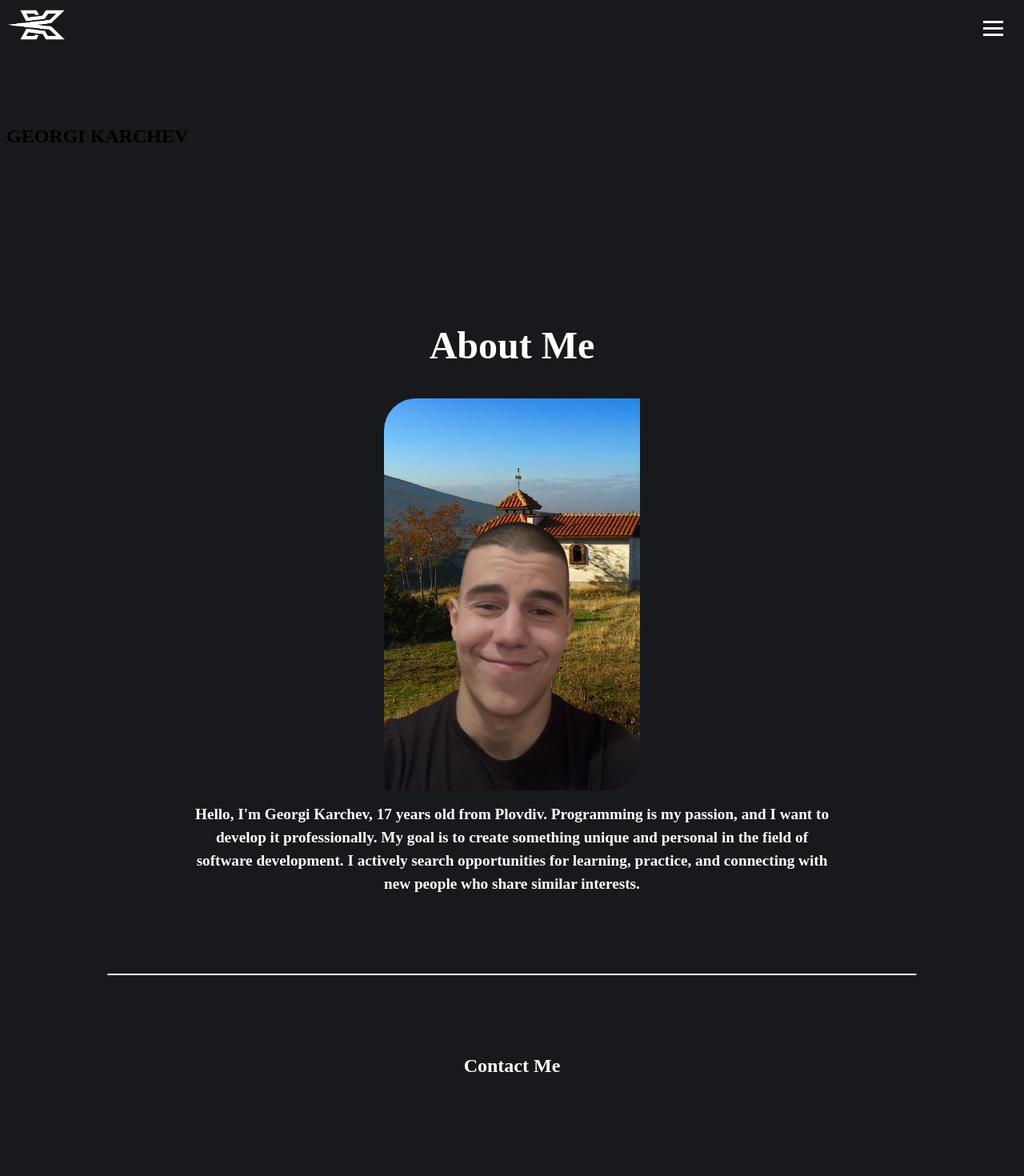
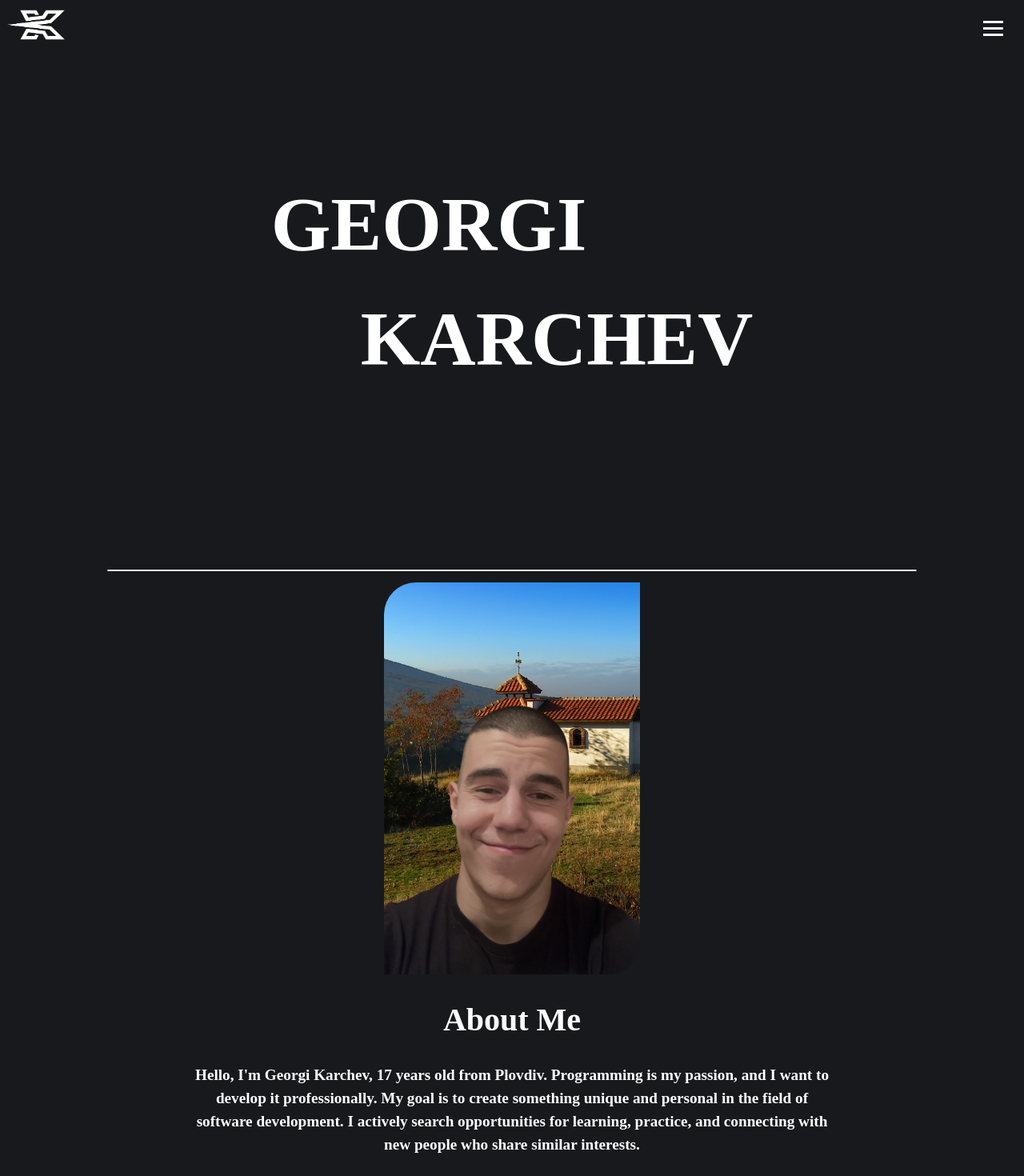
Before and after one commit to GeorgiKarchev1/Original-Portfolio, a Nuxt app: page / in a window 1280 px wide. Shown: the top 1470 px of the page at 80% size. Built offline with nearby package versions, Linux system fonts and the light colour scheme.

Commit message:
Adding animations to all elements

```diff
--- a/components/About.vue
+++ b/components/About.vue
@@ -1,9 +1,9 @@
 <template>
     <div>
-      <section class="pedal">
-        <h1 class="me">About Me</h1>
-          <img src="../assets/strak2.png" class="strak" alt="img of me "/>
-          <div class="About-me">
+      <section class="pedal" data-aos="fade-left" >
+        <img data-aos="fade-right" src="../assets/strak2.png" class="strak" alt="img of me "/>
+        <div data-aos="fade-left" class="About-me">
+          <h2 data-aos="zoom-in-up" class="me">About Me</h2>
           <h3 class="text">Hello, I'm Georgi Karchev, 17 years old from Plovdiv. Programming is my passion, and I want to develop it professionally. My goal is to create something unique and personal in the field of software development. I actively search opportunities for learning, practice, and connecting with new people who share similar interests.</h3>
         </div>
         </section>
@@ -13,6 +13,9 @@
   <style lang="css">
   @import url('https://fonts.googleapis.com/css2?family=Archivo+Black&family=Inter:wght@400;600&family=Open+Sans:ital,wght@0,700;0,800;1,700&family=Work+Sans:wght@300&display=swap');
         .About-me {
+            display: flex;
+            flex-direction: column;
+            align-items: center;
             color: white;
             max-width: 50rem;
             padding-inline: 1.5rem;
@@ -25,6 +28,16 @@
         justify-content: center;
         padding-block: 5rem;
         position: relative;
+      }
+      .pedal::before {
+       content: "";
+       position: absolute;
+       top: 4rem;
+       left: 50%;
+       transform: translateX(-50%);
+       width: 80%;
+       height: 2px;
+       background-color: #ffffff; /* Цвят на линията */
       }
 
         .pedal::after {
@@ -44,8 +57,9 @@
         }
 
         .me {
+          margin-bottom: 1rem;
           color: white;
-          font-size: 3rem;
+          font-size: 2.5rem;
         }
 
         .text {
@@ -55,11 +69,6 @@
           margin-top: 1rem;
         }
 
-        @media (max-width: 603px) {
-
-     }
-
-
 
   </style>
 
--- a/components/Contact.vue
+++ b/components/Contact.vue
@@ -1,8 +1,8 @@
 <template>
     <div>
   <section class="pastrak">
-    <div class="Contact-me">
-      <h1 >Contact Me</h1>
+    <div data-aos="fade-up" class="Contact-me">
+      <h1>Contact Me</h1>
     </div>
   </section>
     </div>
--- a/components/Georgi.vue
+++ b/components/Georgi.vue
@@ -1,19 +1,70 @@
 <template>
   <div>
+    <head>
+  <meta name="viewport" content="width=device-width, initial-scale=1, maximum-scale=1, user-scalable=no">
+    </head>
     <section class="intro">
       <div class="intro-text">
-        <h1>GEORGI KARCHEV</h1>
+        <h1 class="name left">GEORGI</h1>
+        <h1 class="name right">KARCHEV</h1>
       </div>
     </section>
   </div>
 </template>
 
 <style lang="css">
-
 .intro {
-      padding-block: 5rem;
+  display: flex;
+  font-size: 4rem;
+  align-items: center;
+  flex-direction: column;
+  padding-block: 7rem;
+  color: white;
+  line-height: 4rem;
 }
 
+
+
+
+.right {
+  padding-left: 7rem;
+}
+
+.name {
+  white-space: nowrap; /* Задължително, за да се задържи текста на един ред */
+}
+
+/* Анимация за GEORGI при екрани с ширина по-малка от 770 пиксела */
+@media screen and (max-width: 770px) {
+  .left {
+    animation: slide-in-left 1s ease-out; /* Промени продължителността и типа на анимацията, ако е необходимо */
+  }
+}
+
+/* Анимация за KARCHEV при екрани с ширина по-малка от 770 пиксела */
+@media screen and (max-width: 770px) {
+  .right {
+    animation: slide-in-right 1s ease-out; /* Промени продължителността и типа на анимацията, ако е необходимо */
+  }
+}
+
+@keyframes slide-in-left {
+  from {
+    transform: translateX(-100%);
+  }
+  to {
+    transform: translateX(0);
+  }
+}
+
+@keyframes slide-in-right {
+  from {
+    transform: translateX(100%);
+  }
+  to {
+    transform: translateX(0);
+  }
+}
 </style>
 
 <script>
--- a/nuxt.config.ts
+++ b/nuxt.config.ts
@@ -1,6 +1,10 @@
 export default defineNuxtConfig({
   devtools: { enabled: true },
-  modules: ["@nuxt/image"
-]
+  modules: ["@nuxt/image"],
+
+  plugins: [
+    { src: '~/plugins/aos', mode: 'client' },
+  ],
+
 
 })
--- a/package.json
+++ b/package.json
@@ -11,7 +11,8 @@
   },
   "devDependencies": {
     "@nuxt/devtools": "latest",
-    "nuxt": "^3.8.2",
+    "@types/aos": "^3.0.7",
+    "nuxt": "^3.9.0",
     "nuxt-aos": "^1.2.1",
     "nuxt3-aos": "^1.0.16",
     "vue": "^3.3.10",
--- a/pages/index.vue
+++ b/pages/index.vue
@@ -1,5 +1,6 @@
 <template>
   <div>
+
     <Header />
     <Georgi />
     <About />
--- /dev/null
+++ b/plugins/aos.ts
@@ -0,0 +1,11 @@
+import { defineNuxtPlugin } from '#app'
+import AOS from 'aos';
+import 'aos/dist/aos.css';
+
+export default defineNuxtPlugin((nuxtApp) => {
+  if (typeof window !== 'undefined') {
+    nuxtApp.AOS = AOS.init({
+      once: false,
+    });
+  }
+});
```
Also changed, not shown: 1 other file (tests, documents, lock files or other folders). Lines whose indentation alone changed are shown as unchanged.
